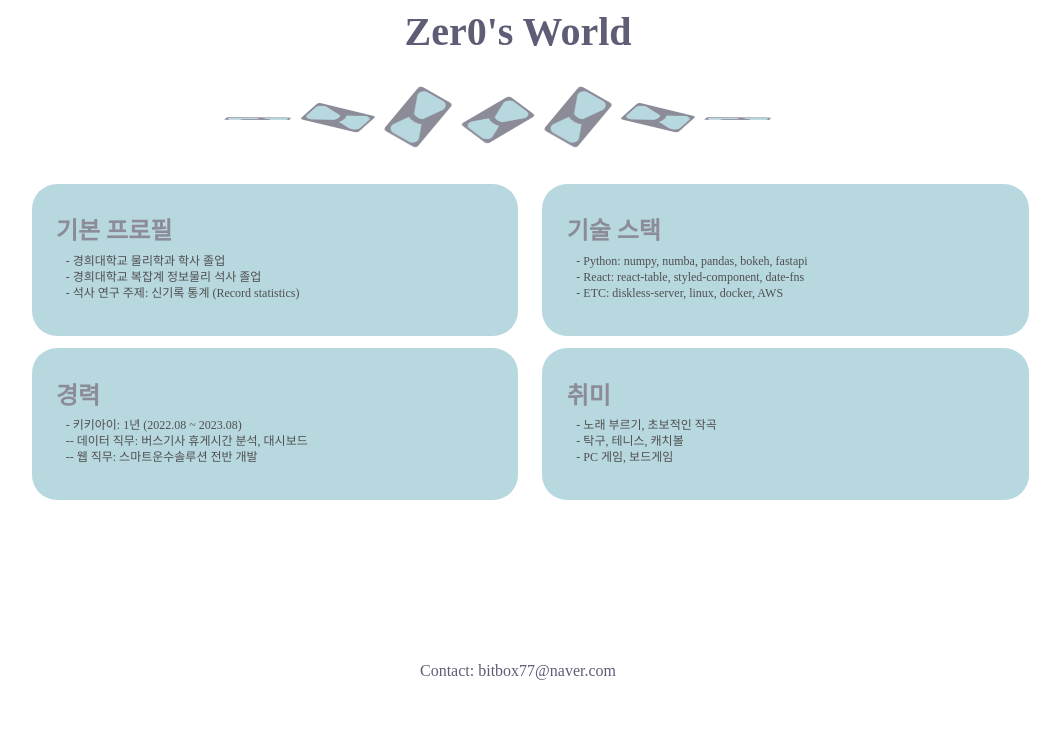
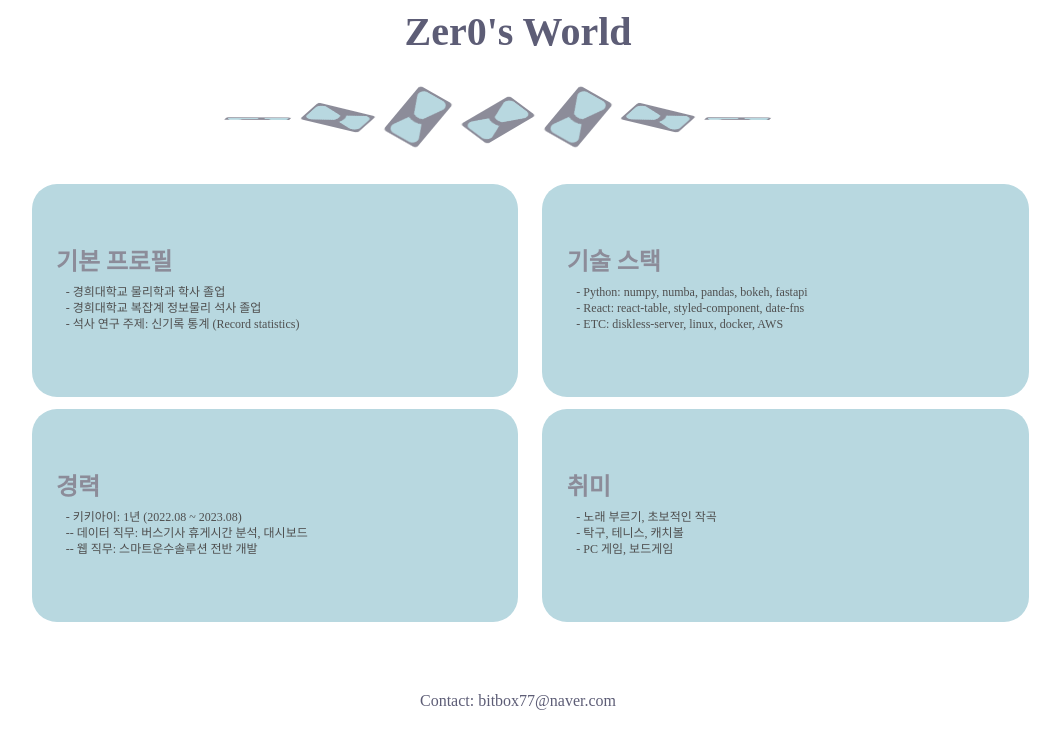
Before and after one commit to IDAH-BITBOX/zer0, a React (Create React App) app in the folder main/: page / in a window 1280 px wide. Shown: the top 748 px of the page, without its empty margins (98-1158 px from the left). Built offline with nearby package versions, Linux system fonts and the light colour scheme.

Commit message:
텍스트 깨지는 오류 해결

```diff
--- a/main/src/components/footer/features/Footer.js
+++ b/main/src/components/footer/features/Footer.js
@@ -19,7 +19,6 @@ const Container = styled.div`
 `;
 
 const Title = styled.div`
-    margin-top:10%;
     display:flex;
     justify-content: center;
     width:100%;
--- a/main/src/components/home/features/Home.js
+++ b/main/src/components/home/features/Home.js
@@ -118,9 +118,9 @@ const Content = styled.div`
         text-align:left;
         vertical-align:middle;
         font-size:1.5vh;
-        height:2vh;
         line-height:2vh;
         color:#4F4F4F;
+        white-space: pre-wrap;
     }
     p2 {
         margin-left:7%;
@@ -128,9 +128,9 @@ const Content = styled.div`
         vertical-align:middle;
         font-size:1.5vh;
         line-height:2vh;
-        height:2vh;
         color:#4F4F4F;
         cursor:pointer;
+        white-space: pre-wrap;
     }
     p2:hover{
         color:#8585EB;
--- a/main/src/components/home/layout/HomePage.js
+++ b/main/src/components/home/layout/HomePage.js
@@ -29,12 +29,12 @@ const Top = styled.div`
     justify-content:space-between;
 `;
 const Middle = styled.div`
-    height:50%;
+    height:70%;
     display:flex;
     justify-content:space-between;
 `;
 const Bottom = styled.div`
-    height:30%;
+    height:10%;
     display:flex;
     justify-content:space-between;
 `;
```
